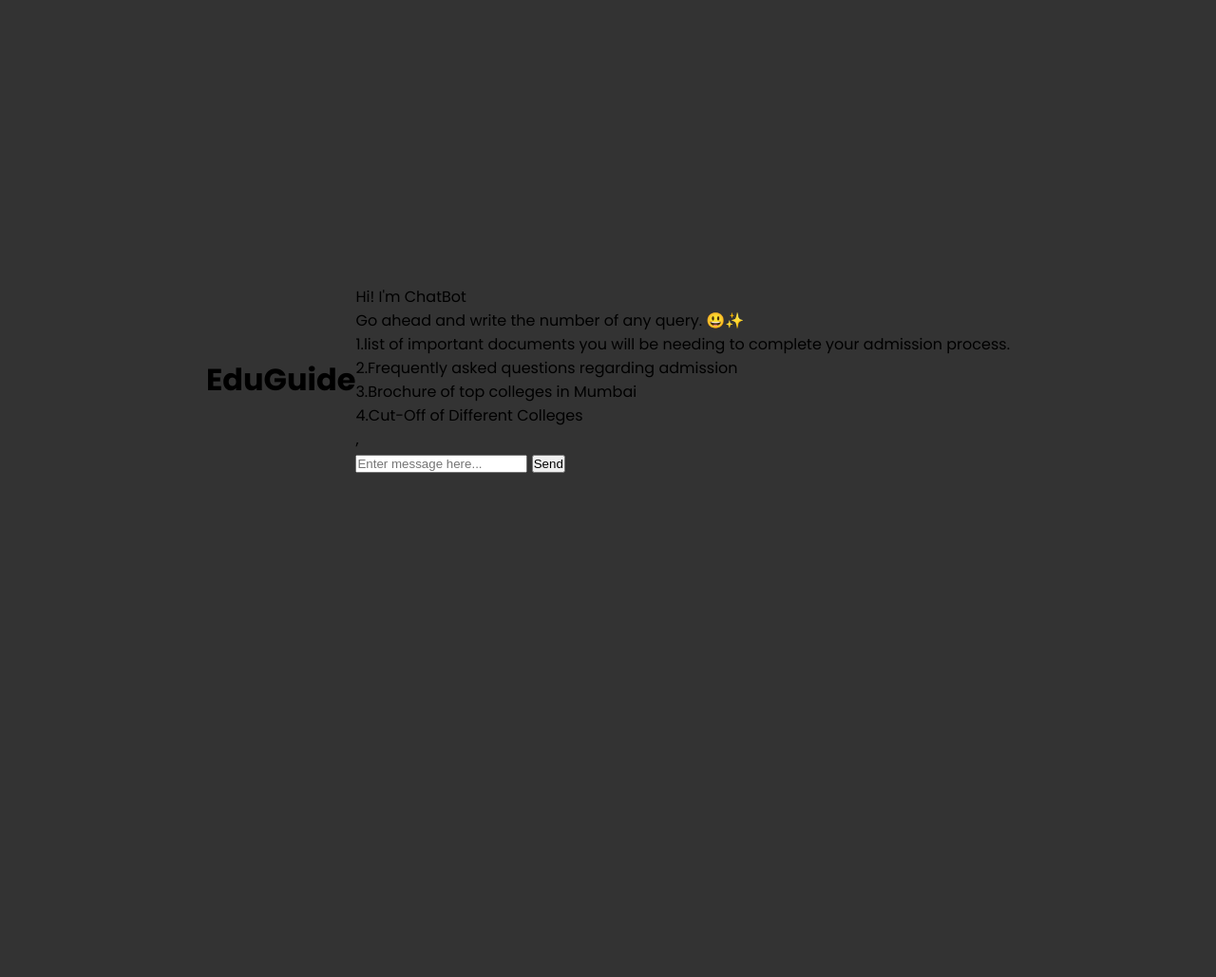
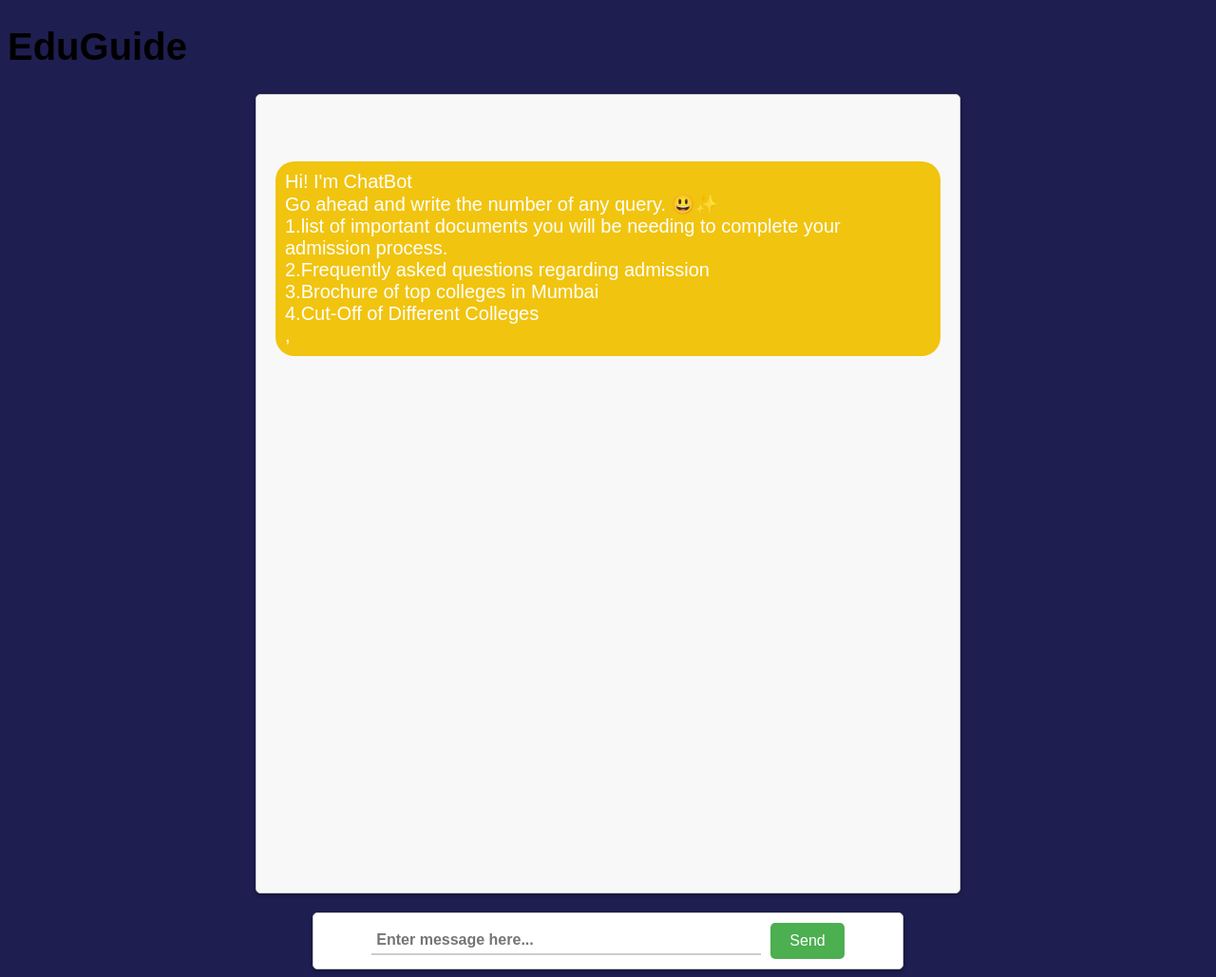
Before and after one commit to ARYAAN2903/Eduguide_chatbot, a Flask app: page /chatbot in a window 1280 px wide. Shown: the whole page at 95% size. Before the commit the page ends 498 px from the top, so only its background shows below. Run offline with Flask 3, Linux system fonts and the light colour scheme; some libraries are stand-ins or nearby versions.

Commit message:
Update chatbot.css

```diff
--- a/static/css/chatbot.css
+++ b/static/css/chatbot.css
@@ -1,133 +1,108 @@
-@import url('https://fonts.googleapis.com/css2?family=Poppins:ital,wght@0,100;0,200;0,300;0,400;0,500;0,600;0,700;0,800;0,900;1,100;1,200;1,300;1,400;1,500;1,600;1,700;1,800;1,900&display=swap');
-
-* {
-    margin: 0;
-    padding: 0;
-    box-sizing: border-box;
-
+/* Set font family and size for the entire page */
+body {
+    font-family: Arial, sans-serif;
+    font-size: 20px;
+    background-color: rgb(30, 30, 81);
   }
 
-body {
-    font-family: 'Poppins', sans-serif;
+  /* Style the chatbox container */
+  #chatbox {
+    height: 800px; /* Increase height */
+    width: 700px;
+    margin: 0 auto; /* Center horizontally */
+    padding: 20px;
+    border: 1px solid #ccc;
+    border-radius: 5px;
+    background-color: #f8f8f8;
+    box-shadow: 0 2px 5px rgba(0, 0, 0, 0.3);
+    overflow-y: scroll; /* Add scrollbar */
+  }
+
+  /* Add some padding to the top of the chatbox container */
+  #chatbox:before {
+    content: "";
+    display: block;
+    height: 30px;
+  }
+
+  /* Add a header to the chatbox container */
+  #chatbox h2 {
+    font-size: 24px;
+    font-weight: bold;
+    text-align: center;
+    margin-bottom: 20px;
+  }
+
+  /* Style the chat input container */
+  #userInput {
+    width: 100%;
+    max-width: 600px;
+    margin: 20px auto 0;
+    padding: 10px;
+    border: 1px solid #ccc;
+    border-radius: 5px;
+    background-color: #fff;
+    box-shadow: 0 2px 5px rgba(0, 0, 0, 0.3);
     display: flex;
     justify-content: center;
     align-items: center;
-    min-height: 100vh;
-    background: #333;
   }
 
-.wrapper {
-    width: 770px;
-    height: 500px;
+  /* Style the text input field */
+  #textInput {
+    width: 100%;
+    max-width: 400px;
+    border: none;
+    border-bottom: 2px solid #ccc;
+    font-family: Arial, sans-serif;
+    font-size: 16px;
+    font-weight: bold; /* Increase font weight */
+    padding: 5px;
+    margin-right: 10px;
   }
 
-.wrapper .title {
-    background: goldenrod;
-    color: white;
-    line-height: 2.5;
-    border-radius: 5px 5px 0 0;
-    text-align: center;
-    font-size: 20px;
+  /* Style the user message */
+  .userText {
+    text-align: right;
+    margin-bottom: 10px;
+    animation: fadeInRight 0.5s ease; /* Add animation effect */
   }
 
-.wrapper .box {
-    border: 1px solid #efefef;
-    padding: 10px 15px;
-    min-height: 400px;
-    max-height: 400px;
-    background: black;
+  .userText span {
+    display: inline-block;
+    padding: 10px;
+    border-radius: 20px;
+    background-color: #3498db;
+    color: #fff;
   }
 
-.wrapper .box .item {
-    display: flex;
-    float: left;
-    margin: 10px 0;
+  /* Style the bot message */
+  .botText {
+    text-align: left;
+    margin-bottom: 10px;
+    animation: fadeInLeft 0.5s ease; /* Add animation effect */
   }
 
-.wrapper .box .item .icon {
-    background:goldenrod;
-    color: black;
-    width: 40px;
-    height: 40px;
-    text-align: center;
-    line-height: 40px;
-    border-radius: 50%;
+  .botText span {
+    display: inline-block;
+    padding: 10px;
+    border-radius: 20px;
+    background-color: #f1c40f;
+    color: #fff;
   }
 
-.wrapper .box .item .msg {
-    background: goldenrod;
+  /* Style the send button */
+  #sendButton {
+    padding: 10px 20px;
+    background-color: #4CAF50;
+    border: none;
+    border-radius: 5px;
     color: white;
-    border-radius: 10px;
-    width: 150px;
-    margin-left: 10px;
+    font-size: 16px;
+    cursor: pointer;
   }
 
-.wrapper .box .item .msg p {
-    padding: 10px;
+  /* Style the send button on hover */
+  #sendButton:hover {
+    background-color: #3e8e41;
   }
-
-.wrapper .box .item.right {
-    float: right;
-}
-
-.wrapper .box .item.right .msg {
-    background: #efefef;
-    color: #333;
-}
-
-.wrapper .typing-area {
-    width: 100%;
-    background: #efefef;
-    height: 50px;
-    display: flex;
-    justify-content: center;
-    align-items: center;
-    padding: 10px;
-}
-
-.wrapper .typing-area .input-field {
-    width: 100%;
-    position: relative;
-}
-
-.wrapper .typing-area .input-field input {
-    width: 100%;
-    padding: 10px;
-    border: 1px solid transparent;
-    border-radius: 3px;
-    outline: none;
-    padding-right: 70px;
-    font-family: 'Poppins', sans-serif;
-    transition: 0.3s all ease;
-}
-
-.wrapper .typing-area .input-field input:focus {
-    border-color: #007bff;
-}
-
-.wrapper .typing-area .input-field button {
-    position: absolute;
-    top: 50%;
-    right: 10px;
-    transform: translateY(-50%);
-    background: transparent;
-    border: 1px solid #007bff;
-    padding: 5px 10px;
-    border-radius: 3px;
-    color: #007bff;
-    outline: none;
-    cursor: pointer;
-    opacity: 0;
-    pointer-events: none;
-    transition: 0.3s all ease;
-}
-
-.wrapper .typing-area .input-field button:hover {
-    background: #007bff;
-    color: white;
-}
-
-.wrapper .typing-area .input-field input:valid ~ button {
-    opacity: 1;
-    pointer-events: auto;
-}
```
Lines whose indentation alone changed are shown as unchanged.
